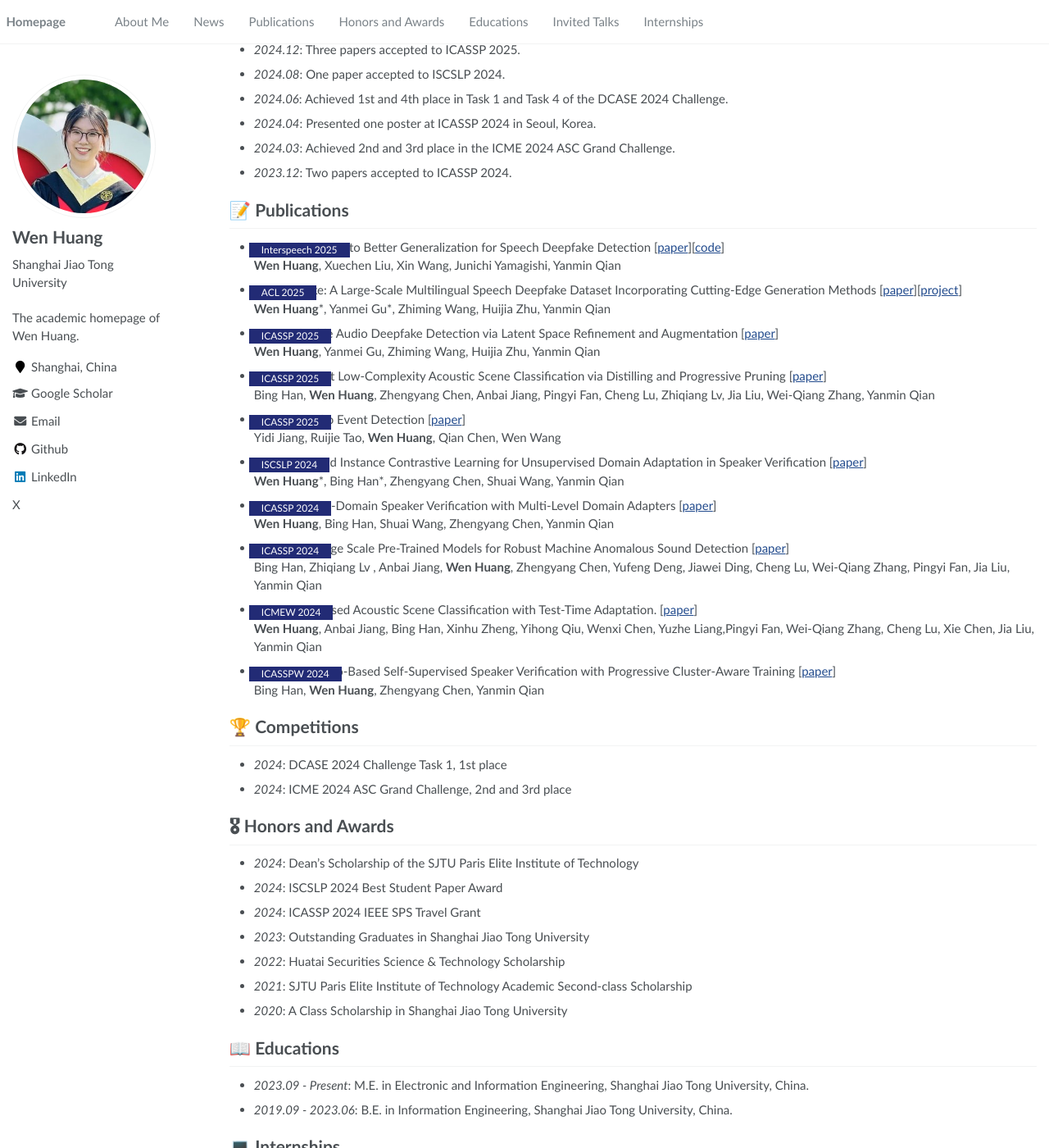
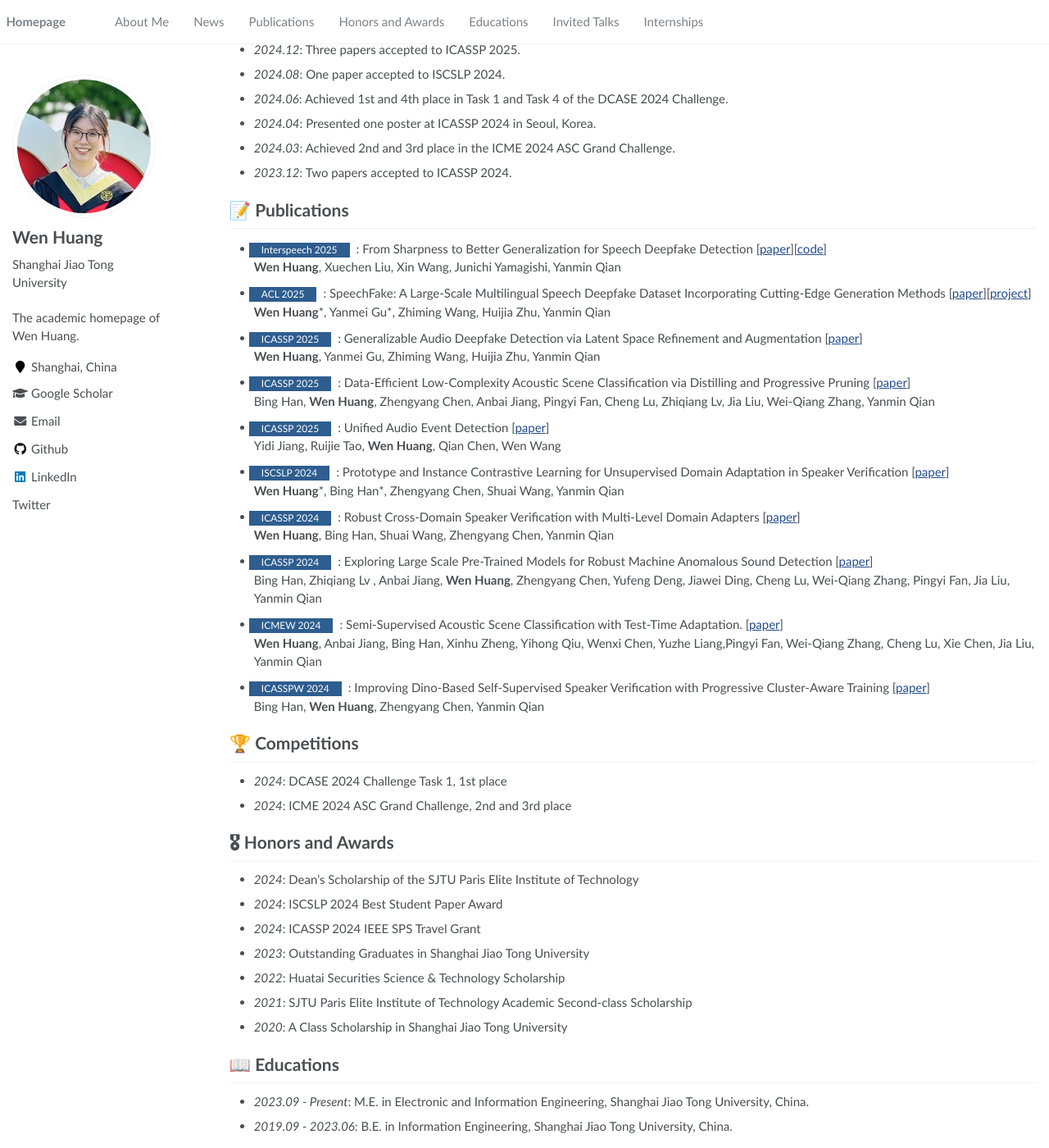
Before and after one commit to holvan/holvan.github.io, a Jekyll site: the page built from _pages/about.md, in a window 1280 px wide and 1400 px high, scrolled down 350 px. Shown: the whole window at 82% size. Built offline with Jekyll 4.4.1, drawn with Linux system fonts in a browser that asks for light colours.

Commit message:
update config

```diff
--- a/_includes/author-profile.html
+++ b/_includes/author-profile.html
@@ -53,7 +53,7 @@
         <li><a href="https://www.linkedin.com/in/{{ author.linkedin }}"><i class="fab fa-fw fa-linkedin" aria-hidden="true"></i> LinkedIn</a></li>
       {% endif %}
       {% if author.twitter %}
-        <li><a href="https://twitter.com/{{ author.twitter }}"><i class="fa-brands fa-x-twitter" aria-hidden="true"></i> X</a></li>
+        <li><a href="https://twitter.com/{{ author.twitter }}"><i class="fa-brands fa-x-twitter"></i> Twitter</a></li>
       {% endif %}
       {% if author.dblp %}
         <li><a href="{{ author.dblp }}"><i class="ai ai-dblp ai-fw" aria-hidden="true"></i> DBLP</a></li>
--- a/assets/css/main.scss
+++ b/assets/css/main.scss
@@ -98,13 +98,14 @@ h1:before, .anchor:before {
 }
 
 .badge {
+    display: inline-block;
     padding-left: 1rem;
     padding-right: 1rem;
-    position: absolute;
+    position: relative;
     margin-top: .5em;
     margin-left: -.5em;
     margin-right: 8px;
     color: white;
-    background-color: #222b75;
+    background-color: #2e5d8f;
     font-size: .8em;
 }
```
